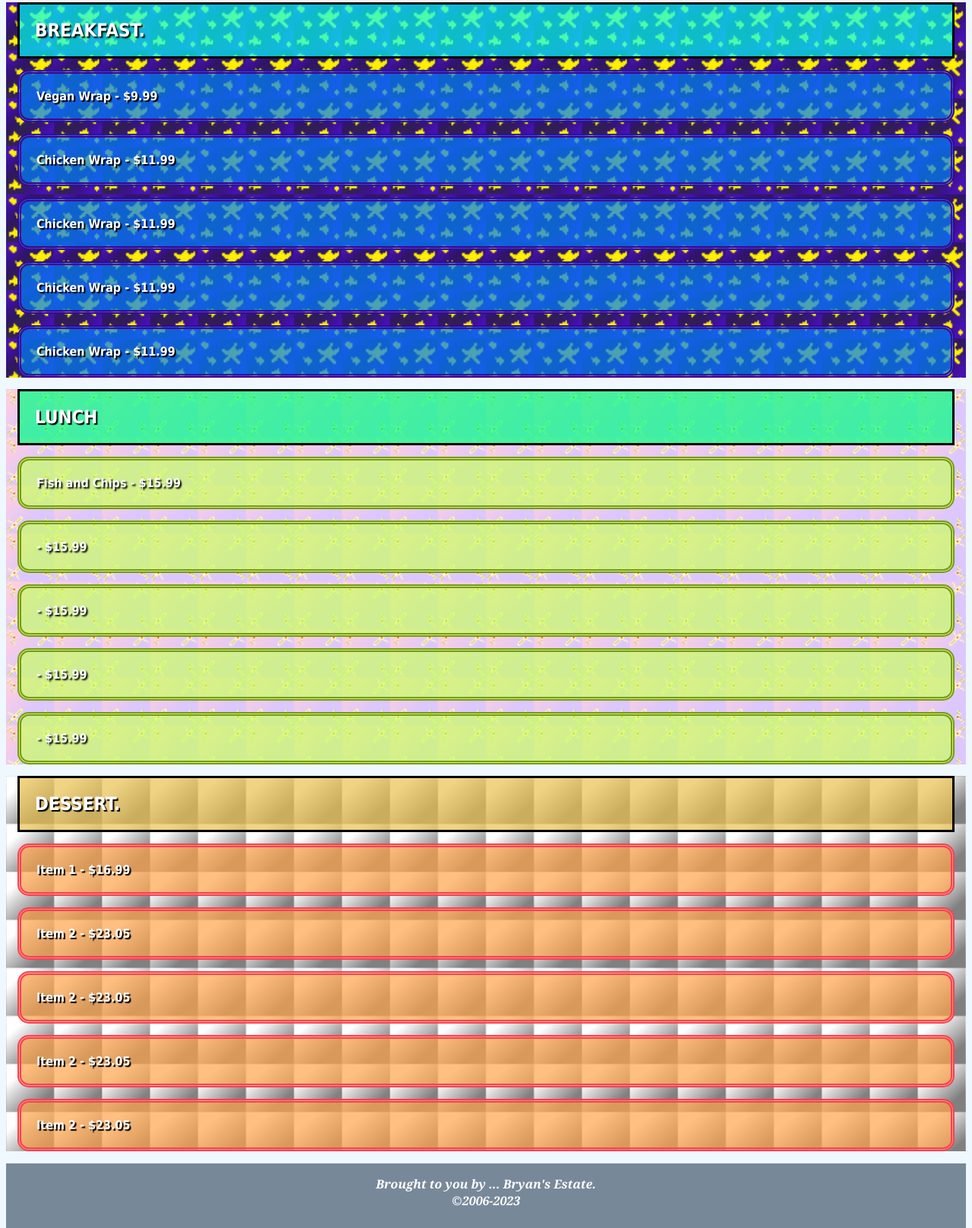
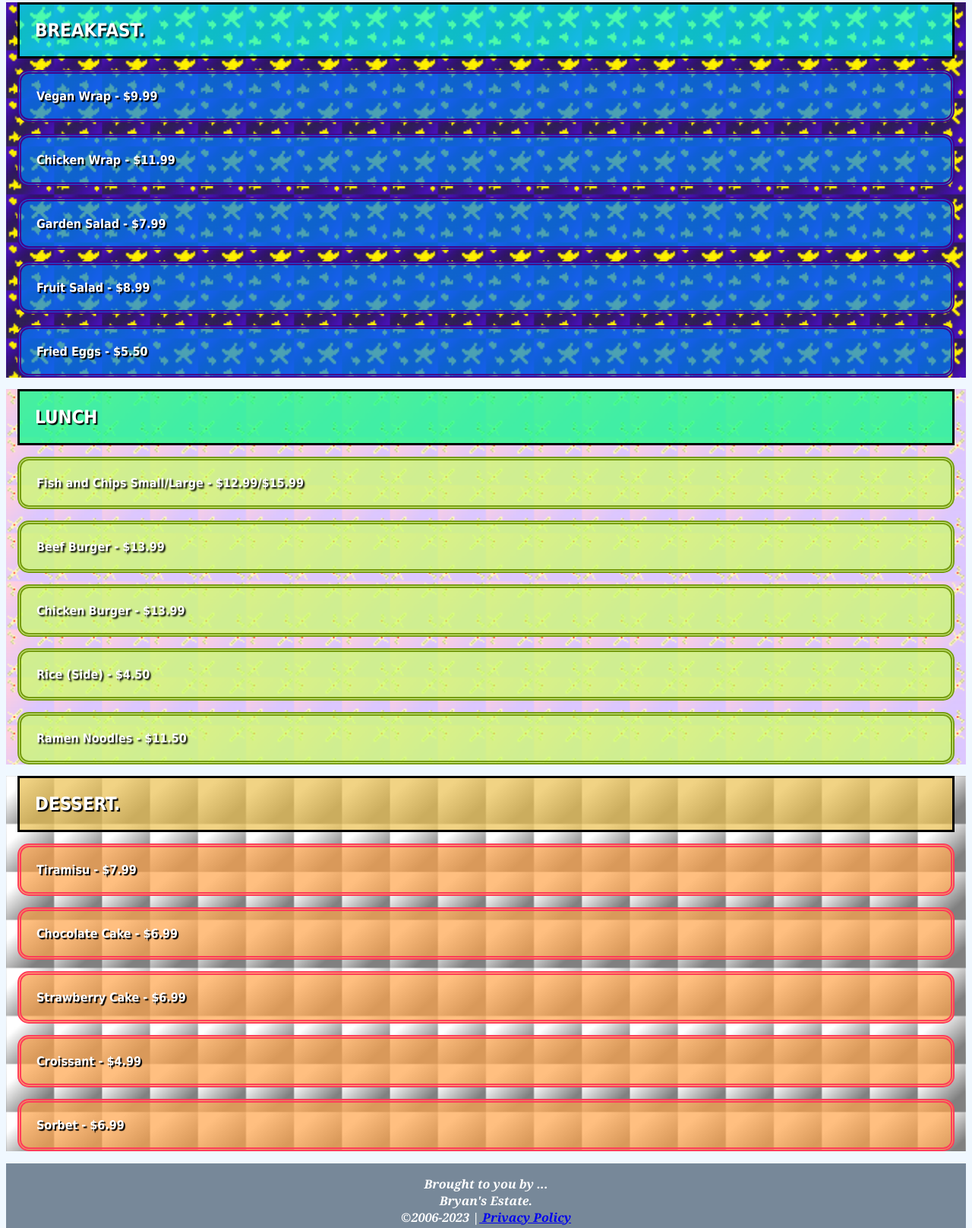
Before and after one commit to free-k1ng/bryanscafe, a plain HTML site: page menu.html in a window 1280 px wide. Shown: the part 867-2483 px from the top of the page at 76% size. Drawn offline with Linux system fonts and the light colour scheme.

Commit message:
Update menu.html

```diff
--- a/menu.html
+++ b/menu.html
@@ -20,46 +20,46 @@
 		<p style="font-style: italic; font-size: 18px"> "The food: fantastic; but the coffee is stellar!" </p>
 	</div>
 	<br>
-	<div class="coffee" style="background-image:url('fabric.png')">
+	<div class="coffee">
 		<h2> COFFEE. </h2>
-		<p> Sunshine Latte (Medium/Large) - $4.99 / $5.99 </p>
+		<p> 'Sunshine' Latte (Medium/Large) - $4.99 / $5.99 </p>
 		<p> Black (Espresso/Long) - $2.99 / $3.99 </p>
-		<p> Black (Espresso/Long) - $2.99 / $3.99 </p>
-		<p> Black (Espresso/Long) - $2.99 / $3.99 </p>
-		<p> Black (Espresso/Long) - $2.99 / $3.99 </p>
+		<p> Cappuccino -  $3.99 </p>
+		<p> Mocha - $4.99</p>
+		<p> Macchiato - $5.99 </p>
 	</div>
 
 	<div class="breakfast">
 		<h2> BREAKFAST. </h2>
-		<p>Vegan Wrap - $9.99 </p>
-		<p>Chicken Wrap  - $11.99 </p>
-		<p>Chicken Wrap  - $11.99 </p>
-		<p>Chicken Wrap  - $11.99 </p>
-		<p>Chicken Wrap  - $11.99 </p>
+		<p> Vegan Wrap - $9.99 </p>
+		<p> Chicken Wrap  - $11.99 </p>
+		<p> Garden Salad  - $7.99 </p>
+		<p> Fruit Salad  - $8.99 </p>
+		<p> Fried Eggs - $5.50 </p>
 	</div>
 
 	<div class="lunch">
 		<h2> LUNCH </h2>
-		<p> Fish and Chips - $15.99</p>
-		<p>  - $15.99</p>
-		<p>  - $15.99</p>
-		<p>  - $15.99</p>
-		<p>  - $15.99</p>
+		<p> Fish and Chips Small/Large - $12.99/$15.99</p>
+		<p> Beef Burger - $13.99</p>
+		<p> Chicken Burger - $13.99</p>
+		<p> Rice (Side) - $4.50</p>
+		<p> Ramen Noodles - $11.50</p>
 	</div>
 
 	<div class="dessert">
 		<h2> DESSERT. </h2>
-		<p>Item 1 - $16.99 </p>
-		<p>Item 2 - $23.05</p>
-		<p>Item 2 - $23.05</p>
-		<p>Item 2 - $23.05</p>
-		<p>Item 2 - $23.05</p>
+		<p>Tiramisu - $7.99 </p>
+		<p>Chocolate Cake - $6.99</p>
+		<p>Strawberry Cake - $6.99</p>
+		<p>Croissant - $4.99</p>
+		<p>Sorbet - $6.99</p>
 	</div>
 
 </div>
 
 <div class="footer">
-	<p>Brought to you by ... Bryan's Estate.<br>©2006-2023</p>
+	<p>Brought to you by ... <br> Bryan's Estate.<br>©2006-2023 |<a href="privacy.html"> Privacy Policy</a></p>
 </div>
 
 </HTML>
```
